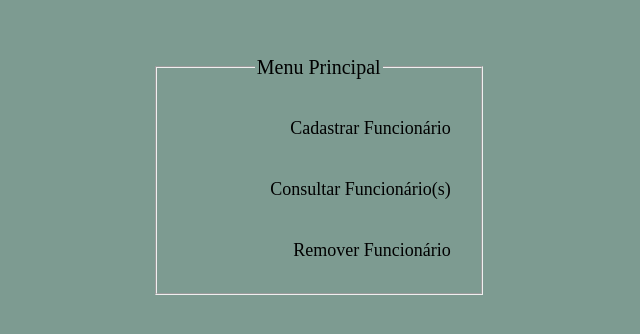
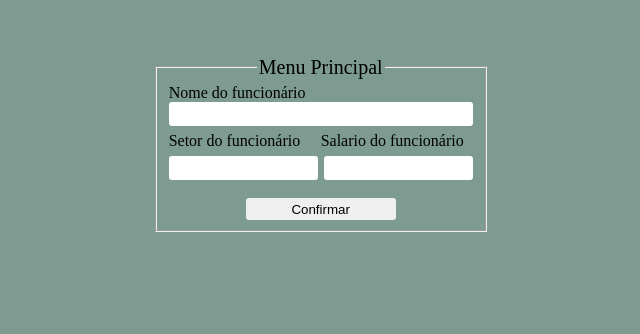
Before and after one commit to mariooliveiramps/projetos, a plain HTML site: page cadastrar.html in a window 1280 px wide. Shown: the part 134-468 px from the top of the page, without its empty margins (321-961 px from the left). Drawn offline with Linux system fonts and the light colour scheme.

Commit message:
Modificação da pagina cadastrar e folha de estilos

```diff
--- a/cadastrar.html
+++ b/cadastrar.html
@@ -9,14 +9,31 @@
 </head>
 <body>
     <div id="box">
-        <fieldset>
-            <legend>Menu Principal</legend>
-            <ul id="menu_principal">
-                <li><a href="/cadastrar.html">Cadastrar Funcionário</a></li>
-                <li><a href="/consultar.html">Consultar Funcionário(s)</a></li>
-                <li><a href="/remover.html">Remover Funcionário</a></li>
-            </ul>
-        </fieldset>
+        <form action="">
+            <fieldset>
+                <legend>Menu Principal</legend>
+
+                <div class="cadastrar">
+                    <label for="">Nome do funcionário</label>
+                    <input class="name" type="text"> <br>
+                    <div class="linha">
+                        <div class="col-50">
+                            <label for="">Setor do funcionário</label>
+                            <input class="setor" type="text"> <br>
+                        </div>
+
+                        <div class="col-50">
+                            <label for="">Salario do funcionário</label>
+                            <input class="salario" type="text"> <br>
+                        </div>
+                    </div>
+                </div> <br>
+                <div class="botao">
+                    <input type="button" value="Confirmar">
+                </div>
+            </fieldset>
+        </form>
+
     </div>
 </body>
 </html>
--- a/style.css
+++ b/style.css
@@ -39,7 +39,56 @@ legend{
     text-align: center;
 }
 
+label{
+    float: left;
+}
+
 #box{
     margin-left: 37%;
     margin-top: 15%;
 }
+
+.cadastrar{
+    text-align: center;
+}
+
+.linha{
+    display: flex;
+    flex-flow: row wrap;
+}
+
+.col-50 {
+    width: 50%;
+    line-height: 30px;
+}
+
+.name{
+    width: 300px;
+}
+
+.setor{
+    width: 145px;
+    float: left;
+}
+
+.salario{
+    width: 145px;
+    float: right;
+}
+
+input[type=text]{
+    border-radius: 3px;
+    border: 0;
+    height: 22px;
+}
+
+.botao{
+    text-align: center;
+}
+
+input[type=button]{
+    border-radius: 3px;
+    border: 0;
+    height: 22px;
+    width: 150px;
+}
```
Also changed, not shown: index.html (+3 -3 lines).
